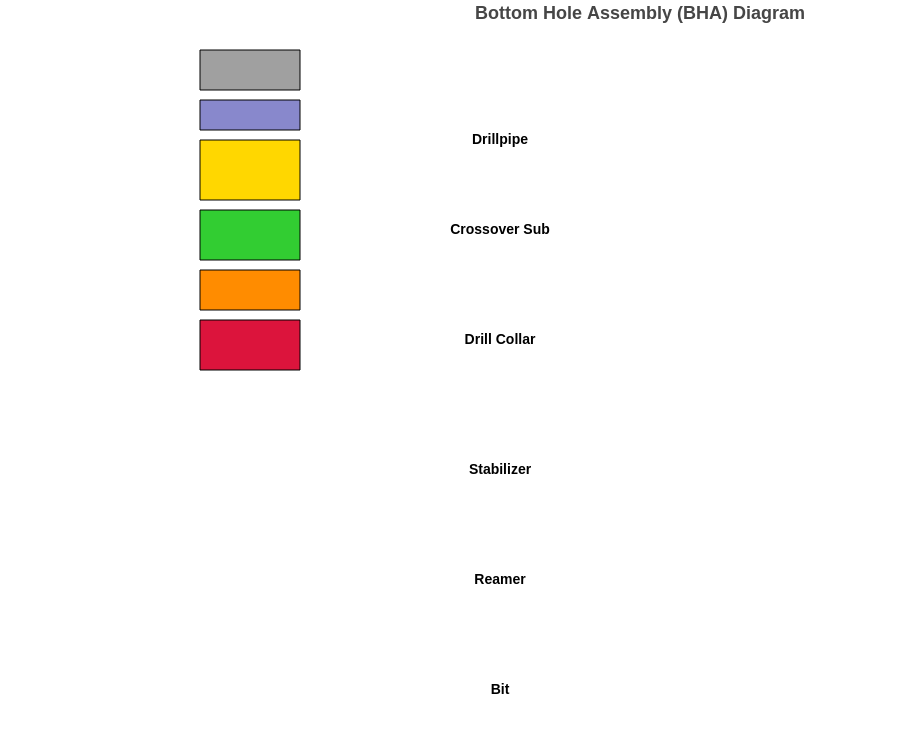
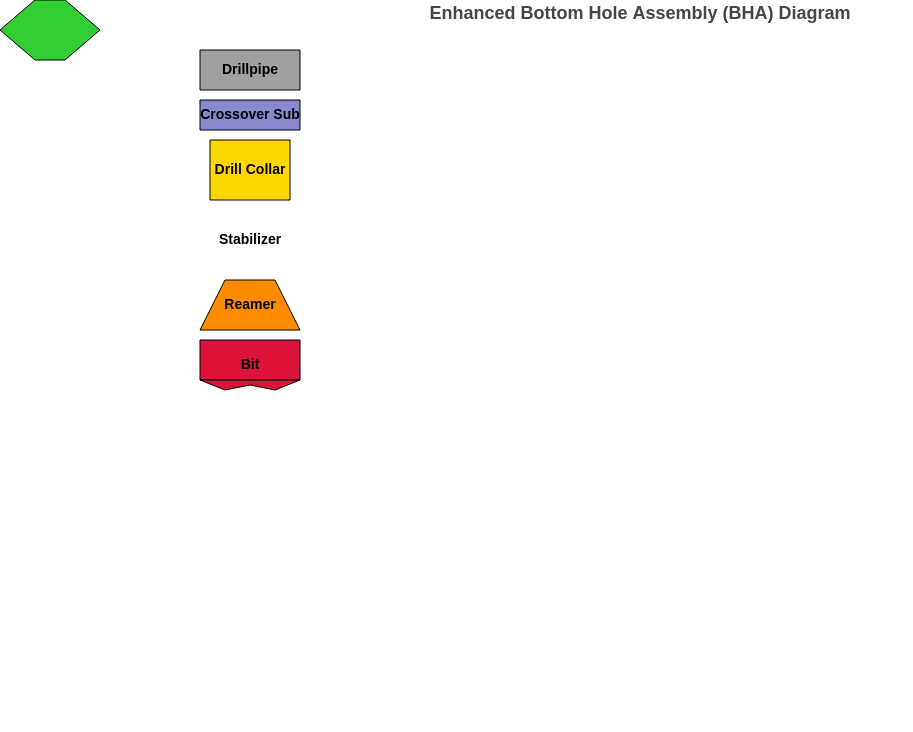
Before and after one commit to acsgunc/stackblitz-bha-echarts, a website: page index.html in a window 1280 px wide. Shown: the whole page, without its empty margins (0-913 px from the left). Drawn offline with nearby package versions, Linux system fonts and the light colour scheme.

Commit message:
Verical layout

```diff
--- a/index.html
+++ b/index.html
@@ -2,66 +2,149 @@
 <html>
 <head>
   <meta charset="utf-8">
-  <title>Realistic BHA Diagram</title>
+  <title>Enhanced BHA Diagram</title>
   <script src="https://cdn.jsdelivr.net/npm/echarts/dist/echarts.min.js"></script>
 </head>
 <body style="margin:0">
-  <div id="bhaDiagram" style="width:100%; height:700px;"></div>
+  <div id="bhaEnhanced" style="width:100%; height:800px;"></div>
 
   <script>
+    const baseX = 200;
+    const width = 100;
+    let currentY = 50;
+
+    // Define each BHA component with shape data
     const components = [
-      { name: 'Drillpipe', height: 40, color: '#A0A0A0' },
-      { name: 'Crossover Sub', height: 30, color: '#8888CC' },
-      { name: 'Drill Collar', height: 60, color: '#FFD700' },
-      { name: 'Stabilizer', height: 50, color: '#32CD32' },
-      { name: 'Reamer', height: 40, color: '#FF8C00' },
-      { name: 'Bit', height: 50, color: '#DC143C' }
+      {
+        name: 'Drillpipe',
+        height: 40,
+        render: (x, y, w, h) => ({
+          type: 'rect',
+          shape: { x, y, width: w, height: h },
+          style: { fill: '#A0A0A0', stroke: '#000' }
+        })
+      },
+      {
+        name: 'Crossover Sub',
+        height: 30,
+        render: (x, y, w, h) => ({
+          type: 'rect',
+          shape: { x, y, width: w, height: h },
+          style: { fill: '#8888CC', stroke: '#000' }
+        })
+      },
+      {
+        name: 'Drill Collar',
+        height: 60,
+        render: (x, y, w, h) => ({
+          type: 'rect',
+          shape: { x: x + 10, y, width: w - 20, height: h },
+          style: { fill: '#FFD700', stroke: '#000' }
+        })
+      },
+      {
+        name: 'Stabilizer',
+        height: 60,
+        render: (x, y, w, h) => ({
+          type: 'path',
+          shape: {
+            pathData: `
+              M${x + w/2 - 15},${y}
+              L${x + w/2 + 15},${y}
+              L${x + w},${y + h/2}
+              L${x + w/2 + 15},${y + h}
+              L${x + w/2 - 15},${y + h}
+              L${x},${y + h/2}
+              Z
+            `,
+            x: 0,
+            y: 0,
+            width: w,
+            height: h
+          },
+          style: { fill: '#32CD32', stroke: '#000' }
+        })
+      },
+      {
+        name: 'Reamer',
+        height: 50,
+        render: (x, y, w, h) => ({
+          type: 'path',
+          shape: {
+            pathData: `
+              M${x},${y + h}
+              L${x + w/4},${y}
+              L${x + 3*w/4},${y}
+              L${x + w},${y + h}
+              Z
+            `,
+            x: 0,
+            y: 0
+          },
+          style: { fill: '#FF8C00', stroke: '#000' }
+        })
+      },
+      {
+        name: 'Bit',
+        height: 50,
+        render: (x, y, w, h) => ({
+          type: 'group',
+          children: [
+            {
+              type: 'rect',
+              shape: { x, y, width: w, height: h - 10 },
+              style: { fill: '#DC143C', stroke: '#000' }
+            },
+            {
+              type: 'path',
+              shape: {
+                pathData: `
+                  M${x},${y + h - 10}
+                  L${x + w * 0.25},${y + h}
+                  L${x + w * 0.5},${y + h - 5}
+                  L${x + w * 0.75},${y + h}
+                  L${x + w},${y + h - 10}
+                  Z
+                `,
+                x: 0,
+                y: 0
+              },
+              style: { fill: '#DC143C', stroke: '#000' }
+            }
+          ]
+        })
+      }
     ];
 
-    const baseY = 50;
-    const baseX = 200;
-    const width = 100;
+    const shapes = [];
 
-    const renderItems = [];
-    let currentY = baseY;
+    for (const comp of components) {
+      shapes.push({
+        type: 'group',
+        children: [
+          comp.render(baseX, currentY, width, comp.height),
+          {
+            type: 'text',
+            style: {
+              text: comp.name,
+              x: baseX + width / 2,
+              y: currentY + comp.height / 2,
+              textAlign: 'center',
+              textVerticalAlign: 'middle',
+              font: 'bold 14px sans-serif',
+              fill: '#000'
+            }
+          }
+        ]
+      });
+      currentY += comp.height + 10;
+    }
 
-    components.forEach(component => {
-      renderItems.push({
-        type: 'rect',
-        shape: {
-          x: baseX,
-          y: currentY,
-          width: width,
-          height: component.height
-        },
-        style: {
-          fill: component.color,
-          stroke: '#000',
-          lineWidth: 1
-        },
-        textContent: {
-          style: {
-            text: component.name,
-            fill: '#000',
-            font: 'bold 14px sans-serif',
-            x: baseX + width / 2,
-            y: currentY + component.height / 2,
-            textAlign: 'center',
-            textVerticalAlign: 'middle'
-          }
-        },
-        textConfig: {
-          position: 'inside'
-        }
-      });
-      currentY += component.height + 10;
-    });
-
-    const chart = echarts.init(document.getElementById('bhaDiagram'));
+    const chart = echarts.init(document.getElementById('bhaEnhanced'));
 
     chart.setOption({
       title: {
-        text: 'Bottom Hole Assembly (BHA) Diagram',
+        text: 'Enhanced Bottom Hole Assembly (BHA) Diagram',
         left: 'center'
       },
       xAxis: { show: false, min: 0, max: 500 },
@@ -69,7 +152,7 @@
       series: [{
         type: 'custom',
         renderItem: function () {
-          return { type: 'group', children: renderItems };
+          return { type: 'group', children: shapes };
         },
         data: [0]
       }]
```
